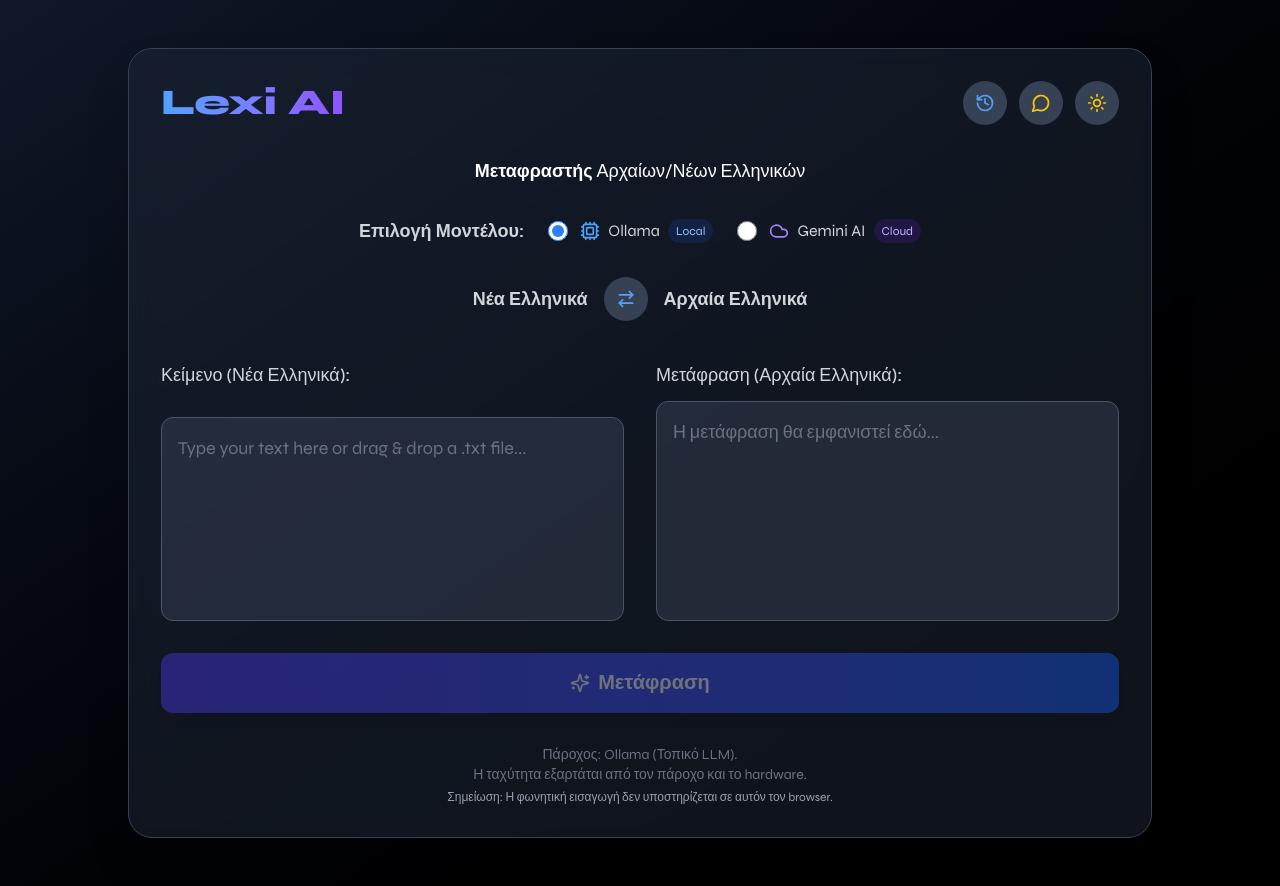
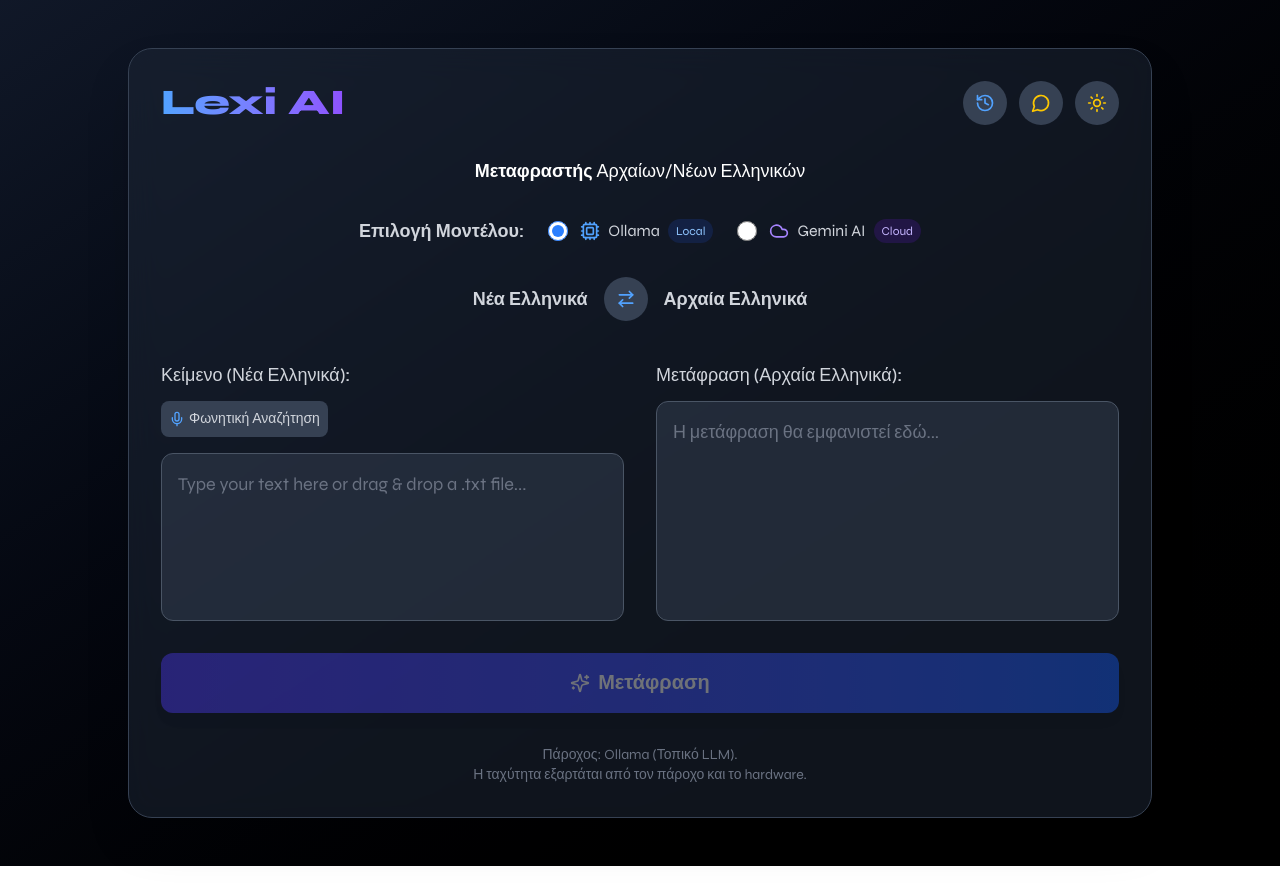
Before and after one commit to gioiliop7/greek-ai-translator, a Next.js app: page / in a window 1280 px wide. Built offline with nearby package versions, Linux system fonts and the light colour scheme.

Commit message:
Add speech recogntion again

```diff
--- a/app/page.tsx
+++ b/app/page.tsx
@@ -17,15 +17,9 @@
   Mic, // For voice input
   MessageCircle, // For feedback (placeholder)
 } from "lucide-react";
+import { Window, TranslationHistoryItem } from "@/helpers/types";
 
 // Type for history
-interface TranslationHistoryItem {
-  input: string;
-  output: string;
-  direction: "Νέα → Αρχαία" | "Αρχαία → Νέα"; // Store as readable string
-  provider: "Ollama" | "Gemini"; // Store as readable string
-  timestamp: number; // Added timestamp
-}
 
 export default function Home() {
   const [text, setText] = useState("");
@@ -93,12 +87,15 @@
   }, [isProduction, provider]); // Checks when environment or provider changes
 
   // 3. Speech-to-Text (Voice Input)
+  // --- 3. Speech-to-Text (Voice Input) ---
   useEffect(() => {
     // Check for Web Speech API support
     // Accessing SpeechRecognition via window requires checking if window is defined (for SSR safety)
-
     const SpeechRecognition =
-      typeof window !== "undefined" ? window.SpeechRecognition : undefined;
+      typeof window !== "undefined"
+        ? (window as unknown as Window).SpeechRecognition ||
+          (window as unknown as Window).webkitSpeechRecognition
+        : undefined;
 
     if (SpeechRecognition) {
       setIsSpeechApiSupported(true);
@@ -133,7 +130,7 @@
             );
           }
           // You could potentially display interimTranscript somewhere else, e.g., a temporary status area
-          console.log("Interim:", interimTranscript);
+          // console.log("Interim:", interimTranscript);
         };
 
         // Specify event type
@@ -386,6 +383,7 @@
         ...prev.slice(0, 9), // Keep only last 10 translations
       ]);
     } catch (err: unknown) {
+      // Use unknown for catch error
       console.error("General translation error:", err);
       // Safely access error message based on type
       if (err instanceof Error) {
@@ -398,6 +396,7 @@
       setTranslated("");
     } finally {
       setLoading(false);
+      // Cleanup is handled by the useEffect cleanup function for SpeechRecognition
     }
   };
 
--- /dev/null
+++ b/helpers/types.ts
@@ -0,0 +1,15 @@
+export interface Window {
+  SpeechRecognition: typeof SpeechRecognition;
+  webkitSpeechRecognition: typeof SpeechRecognition;
+  SpeechGrammarList: typeof SpeechGrammarList;
+  webkitSpeechGrammarList: typeof SpeechGrammarList;
+  SpeechRecognitionEvent: typeof SpeechRecognitionEvent;
+}
+
+export interface TranslationHistoryItem {
+  input: string;
+  output: string;
+  direction: "Νέα → Αρχαία" | "Αρχαία → Νέα"; // Store as readable string
+  provider: "Ollama" | "Gemini"; // Store as readable string
+  timestamp: number; // Added timestamp
+}
```
